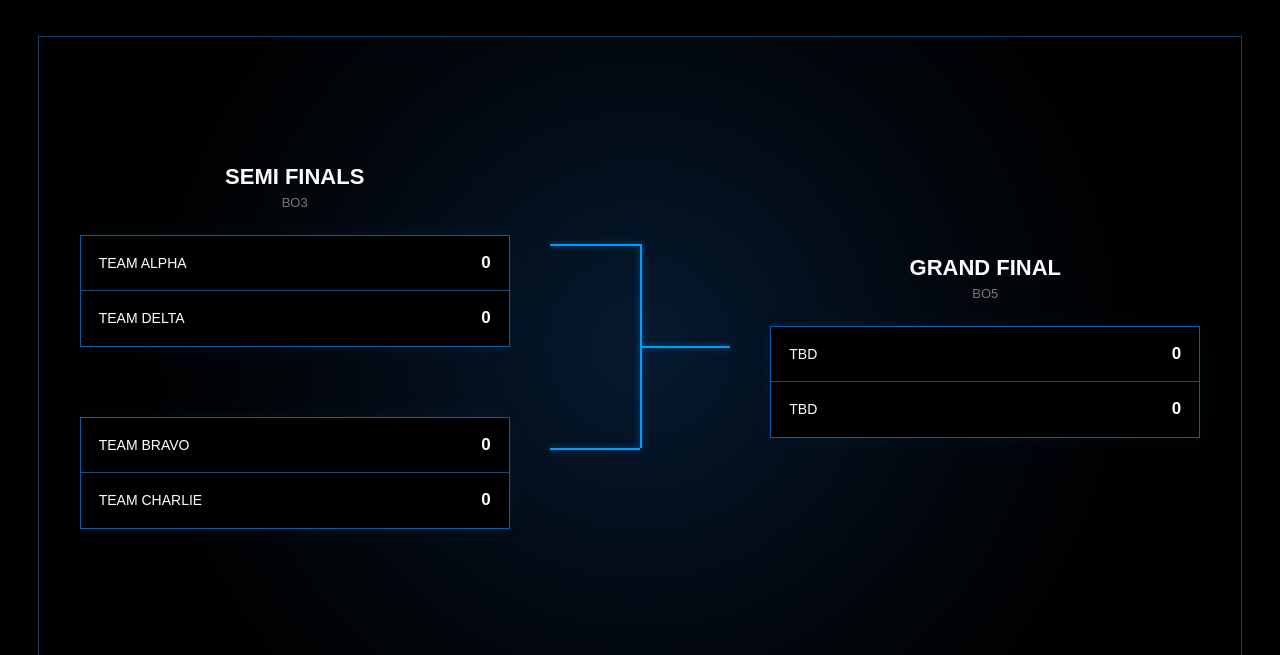
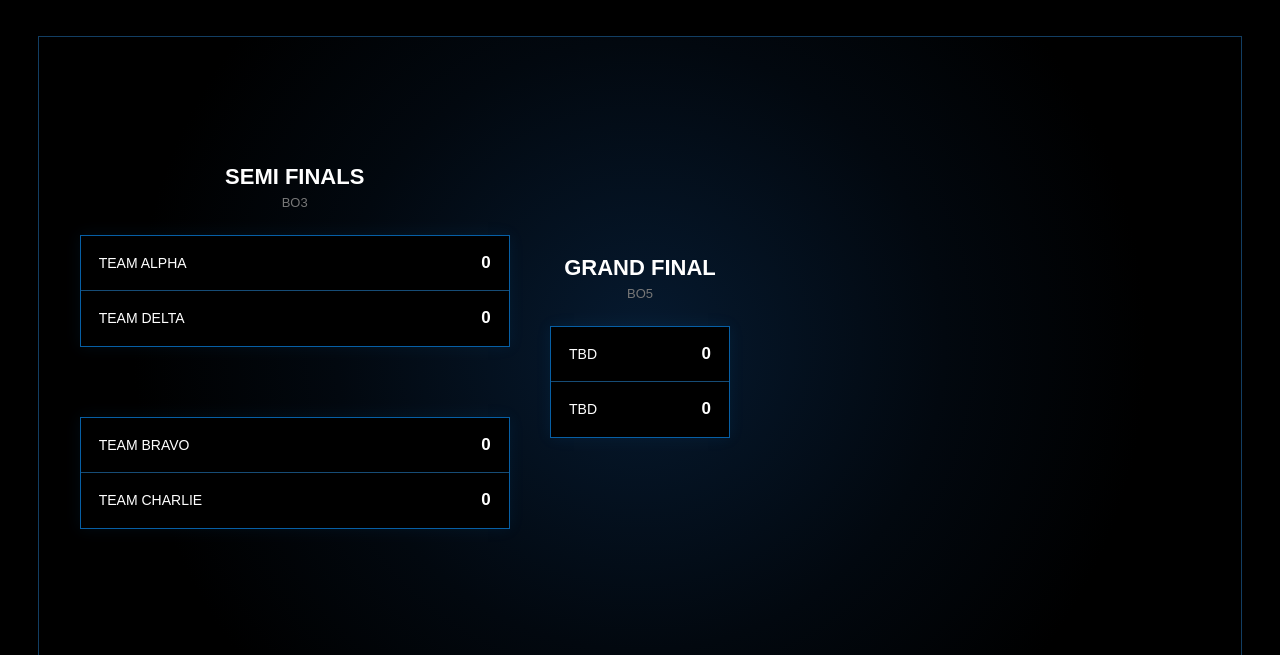
Before and after one commit to naqiuddin2303/MPC, a Flask app: page /playoff in a window 1280 px wide. Shown: the part 246-901 px from the top of the page. Run offline with Flask 3, Linux system fonts and the light colour scheme.

Commit message:
Update playoff.html

```diff
--- a/templates/playoff.html
+++ b/templates/playoff.html
@@ -29,6 +29,7 @@
         MPC
     </div>
 
+
     <div class="nav-links">
 
         <a href="/">
@@ -51,8 +52,9 @@
 </nav>
 
 
+
 <!-- ==========================================
-     PLAYOFF
+     MAIN PAGE
 ========================================== -->
 
 <main class="page-container">
@@ -62,6 +64,11 @@
         ← KEMBALI
     </a>
 
+
+
+    <!-- ======================================
+         HEADER
+    ======================================= -->
 
     <header class="playoff-header">
 
@@ -74,6 +81,7 @@
         </p>
 
     </header>
+
 
 
     <!-- ======================================
@@ -134,6 +142,7 @@
             </div>
 
 
+
             <!-- SEMI FINAL 2 -->
 
             <div class="semi-match">
@@ -171,22 +180,6 @@
 
         </div>
 
-
-        <!-- ==================================
-             CONNECTOR
-        =================================== -->
-
-        <div class="bracket-lines">
-
-            <div class="line-top"></div>
-
-            <div class="line-bottom"></div>
-
-            <div class="line-middle"></div>
-
-            <div class="line-final"></div>
-
-        </div>
 
 
         <!-- ==================================
@@ -240,7 +233,25 @@
         </div>
 
 
+        <!-- ==================================
+             CONNECTOR OVERLAY
+        =================================== -->
+
+        <div class="connector">
+
+            <span class="connector-top"></span>
+
+            <span class="connector-bottom"></span>
+
+            <span class="connector-vertical"></span>
+
+            <span class="connector-final"></span>
+
+        </div>
+
+
     </section>
+
 
 
     <!-- ======================================
@@ -251,9 +262,11 @@
 
     <section class="third-place-section">
 
+
         <h2>
             THIRD PLACE MATCH
         </h2>
+
 
         <p class="bo">
             BO3
@@ -300,7 +313,9 @@
 
         </div>
 
+
     </section>
+
 
 
     <!-- ======================================
@@ -309,6 +324,7 @@
 
     <section class="qualified-section">
 
+
         <h2>
             QUALIFIED PLAYOFF TEAMS
         </h2>
@@ -316,7 +332,9 @@
 
         <div class="qualified-grid">
 
+
             {% for team in playoff_teams %}
+
 
             <div class="qualified-card">
 
@@ -330,11 +348,15 @@
 
             </div>
 
+
             {% endfor %}
+
 
         </div>
 
+
     </section>
+
 
 
     <!-- ======================================
@@ -357,6 +379,11 @@
 </main>
 
 
+
+<!-- ==========================================
+     FOOTER
+========================================== -->
+
 <footer>
 
     © 2026 MPC TOURNAMENT
@@ -365,4 +392,5 @@
 
 
 </body>
+
 </html>
```
